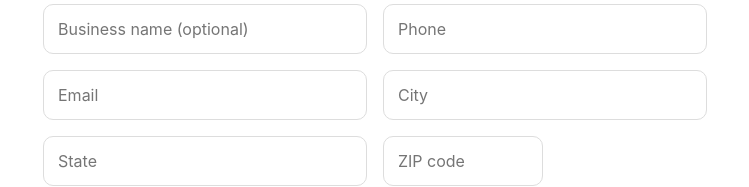
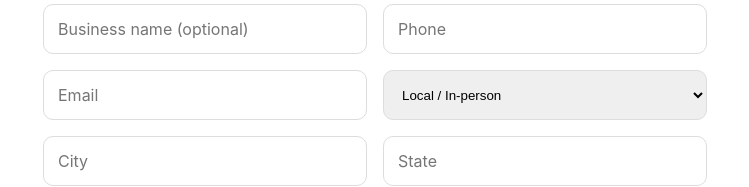
Before and after one commit to angelaannibale-coder/youlistify, a Next.js app: page /list-service in a window 1280 px wide. Shown: the part 339-526 px from the top of the page, without its empty margins (265-1014 px from the left). Built offline with nearby package versions, Linux system fonts and the light colour scheme; no server answers; the database is empty.

Commit message:
Update page.tsx

```diff
--- a/app/list-service/page.tsx
+++ b/app/list-service/page.tsx
@@ -150,7 +150,15 @@ async function saveProvider(e: React.FormEvent) {
     value={form.email}
     onChange={(e) => setForm({ ...form, email: e.target.value })}
     style={{ padding: "14px", borderRadius: "10px", border: "1px solid #ddd" }}
-  />
+  />  <select
+  value={form.service_mode}
+  onChange={(e) => setForm({ ...form, service_mode: e.target.value })}
+  style={{ padding: "14px", borderRadius: "10px", border: "1px solid #ddd" }}
+>
+  <option value="local">Local / In-person</option>
+  <option value="remote">Remote / Online</option>
+  <option value="both">Local + Remote</option>
+</select>
 
   <input
     placeholder="City"
```
